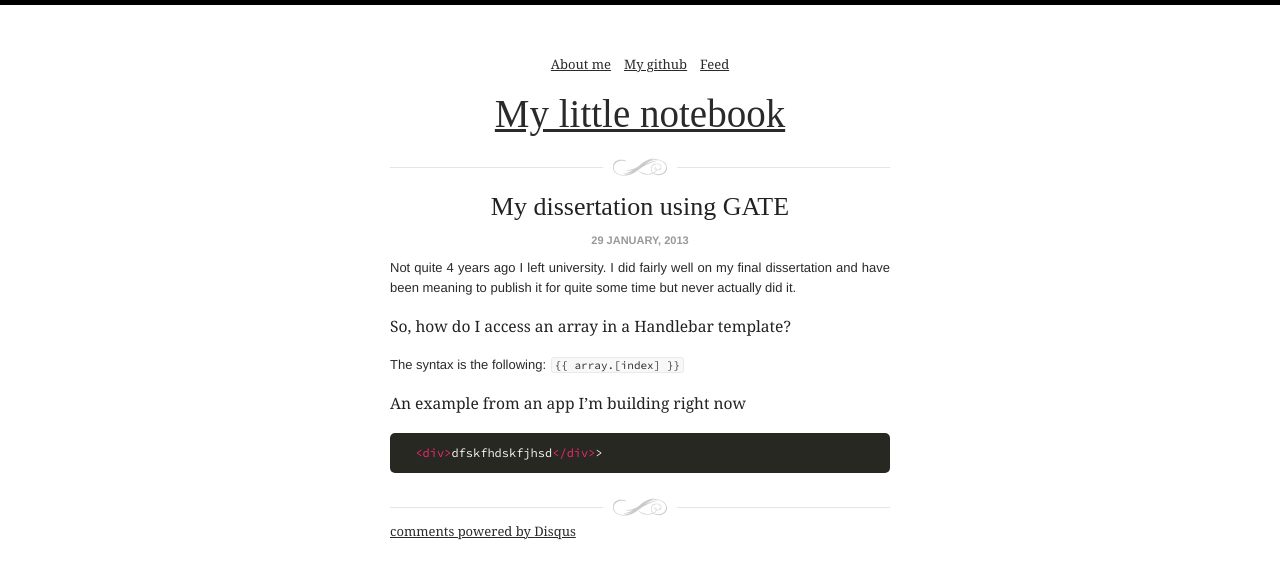
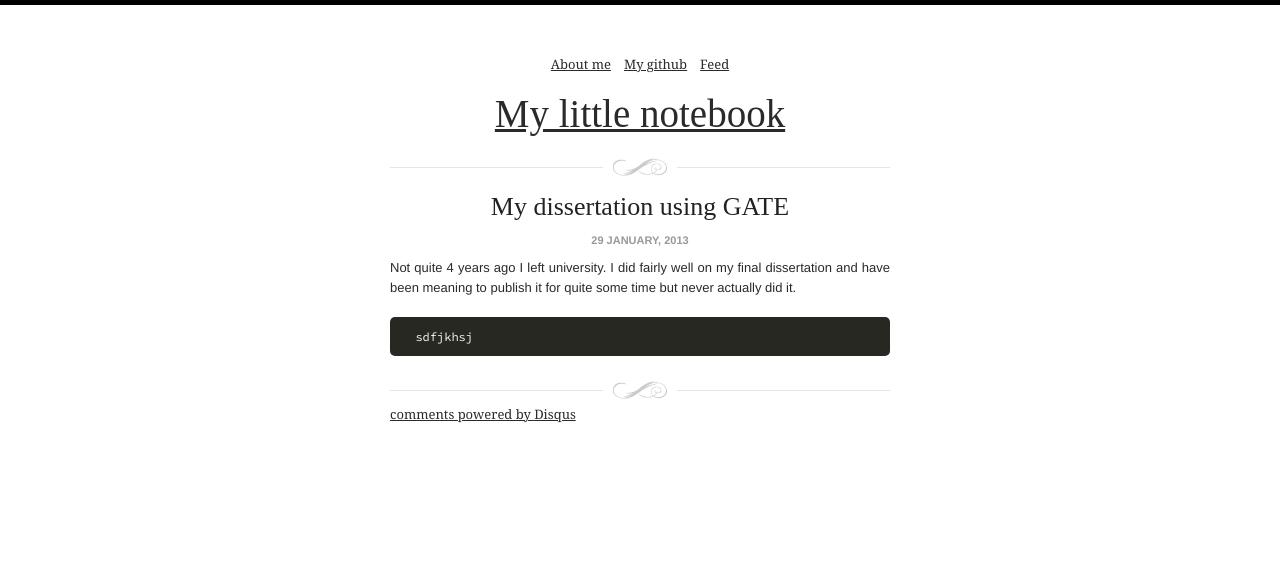
Before and after one commit to leonardehrenfried/blog, a Jekyll site: the page built from _posts/2013-01-29-my-dissertation-using-gate.md, in a window 1280 px wide. Shown: the top 579 px of the page. Built offline with Jekyll 4.4.1, drawn with Linux system fonts in a browser that asks for light colours; nearby versions of some CDN libraries; some web fonts are replaced; comment, search, counter and statistics services are not loaded.

Commit message:
Set baseurl

````diff
--- a/_layouts/layout.html
+++ b/_layouts/layout.html
@@ -6,8 +6,8 @@
     <meta name="disqus-identifier" content="{{ page.meta.dsq_thread_id }}" />
     <meta name="viewport" content="width=device-width, initial-scale=1.0">
     <title>{{ page.title }}</title>
-    <link rel="stylesheet" type="text/css" href="/blog/stylesheets/style.css" />
-    <link rel="stylesheet" type="text/css" href="/blog/stylesheets/syntax.css" />
+    <link rel="stylesheet" type="text/css" href="{{site.baseurl}}/stylesheets/style.css" />
+    <link rel="stylesheet" type="text/css" href="stylesheets/syntax.css" />
     <link href="http://fonts.googleapis.com/css?family=Goudy+Bookletter+1911|Source+Code+Pro" rel='stylesheet' type='text/css'>
     <link rel="alternate" href="http://feeds.feedburner.com/lenni/OcxW?format=xml" type="application/rss+xml" />
     <script src="http://ajax.googleapis.com/ajax/libs/jquery/1.8.1/jquery.min.js" type="text/javascript"></script>
@@ -25,7 +25,7 @@
         </ul>
       </nav>
       <header>
-        <h1><a href="/">My little notebook</a></h1>
+        <h1><a href="{{site.baseurl}}">My little notebook</a></h1>
       </header>
       {{ content }}
     </section>
--- a/_posts/2013-01-29-my-dissertation-using-gate.md
+++ b/_posts/2013-01-29-my-dissertation-using-gate.md
@@ -12,12 +12,6 @@
 dissertation and have been meaning to publish it for quite some time but
 never actually did it.
 
-####So, how do I access an array in a Handlebar template?
-
-The syntax is the following: `{{ "{{ array.[index] " }}}}`
-
-####An example from an app I'm building right now
-
 ```html
-  <div>dfskfhdskfjhsd</div>>
+  sdfjkhsj
 ```
````
Also changed, not shown: 1 other file.
